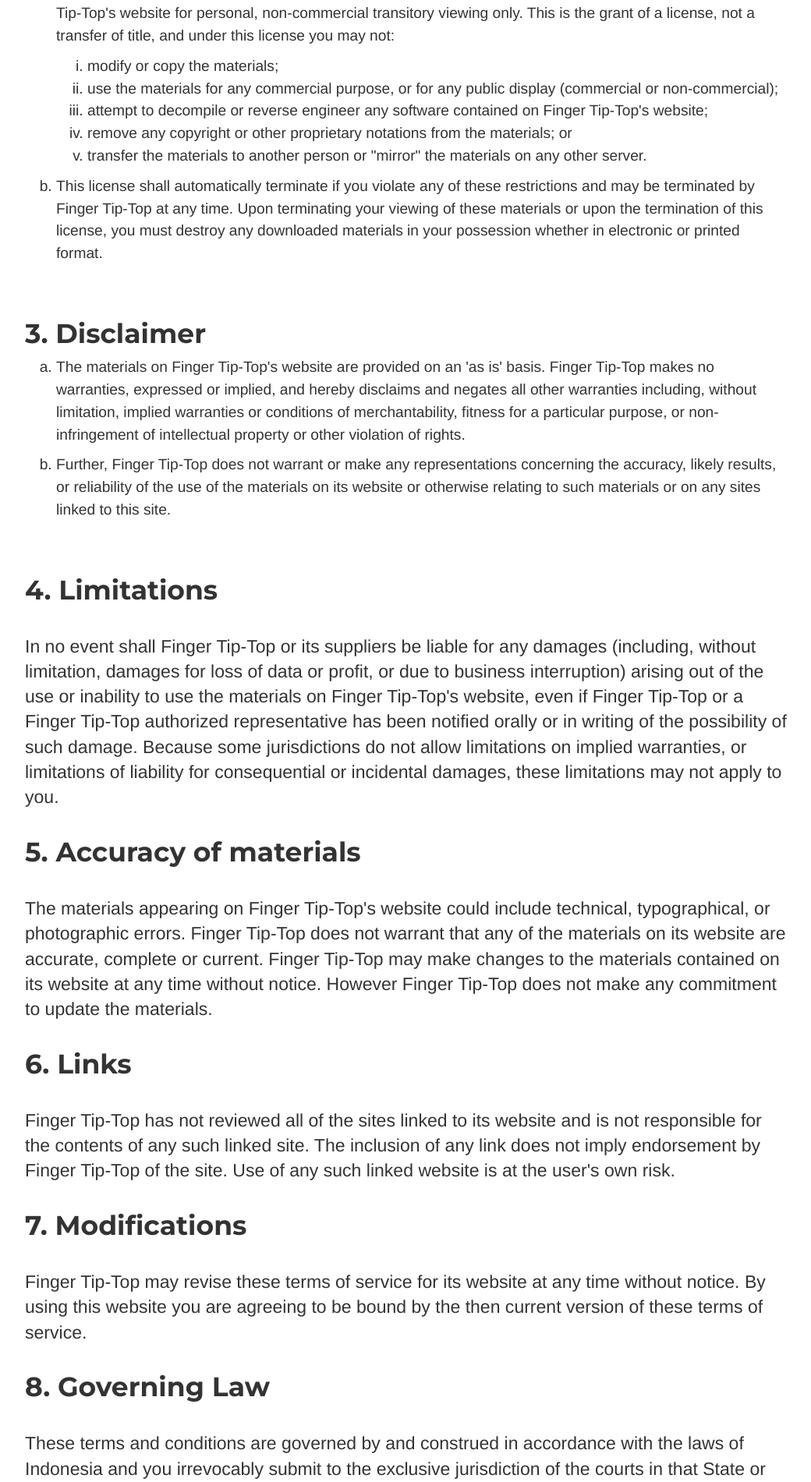
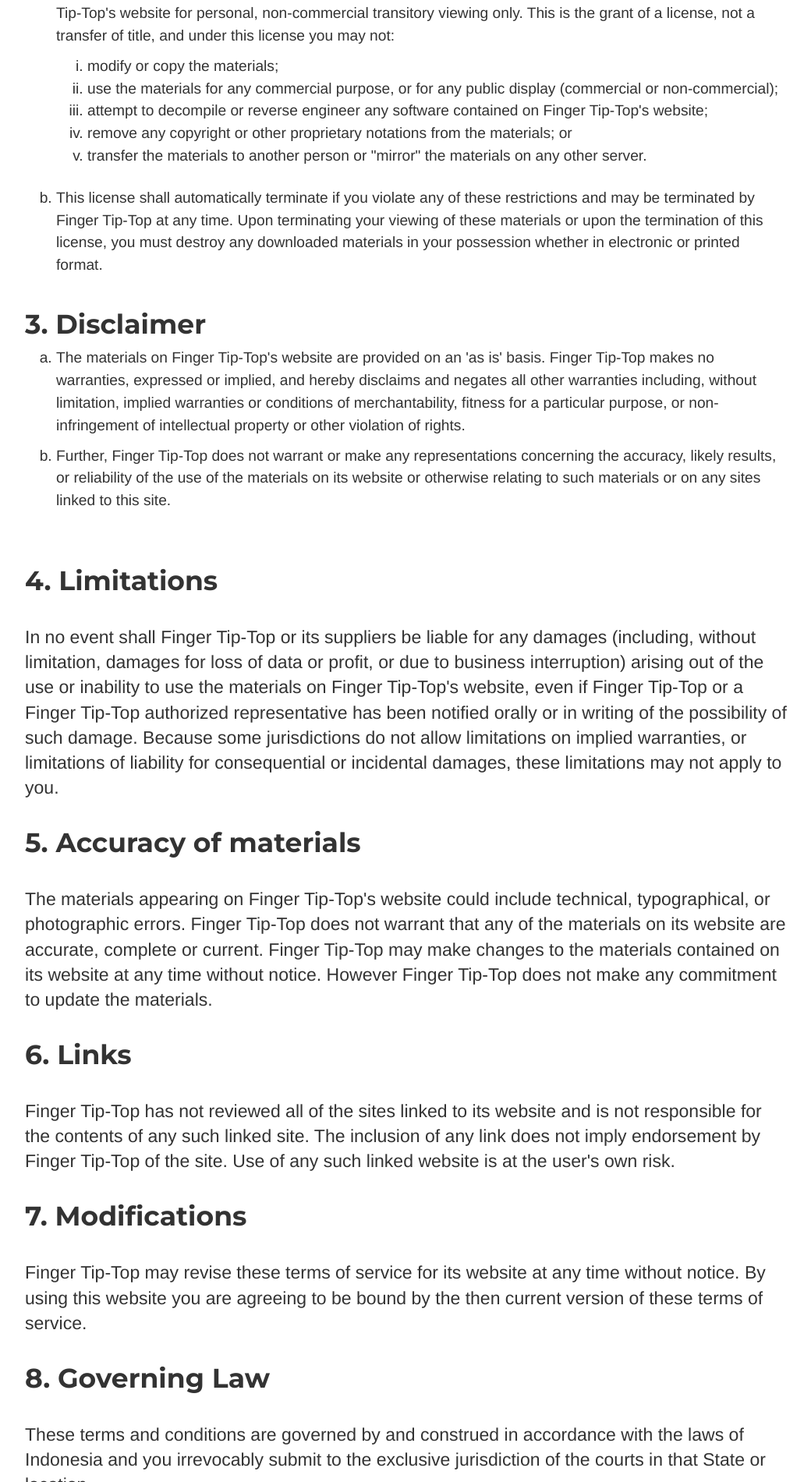
Before and after one commit to ariesti/ariesti.github.io, a Jekyll site: the page built from terms/policies.html, in a window 1280 px wide. Shown: the part 1700-3601 px from the top of the page at 78% size, without its empty margins (118-1158 px from the left). Built offline with Jekyll 4.4.1, drawn with Linux system fonts in a browser that asks for light colours.

Commit message:
Update policies.html

```diff
--- a/terms/policies.html
+++ b/terms/policies.html
@@ -30,9 +30,9 @@
        <li>transfer the materials to another person or "mirror" the materials on any other server.</li>
    </ol>
     </li>
-   <li class="ex2">This license shall automatically terminate if you violate any of these restrictions and may be terminated by Finger Tip-Top at any time. Upon terminating your viewing of these materials or upon the termination of this license, you must destroy any downloaded materials in your possession whether in electronic or printed format.</li>
+   <li class="ex1">This license shall automatically terminate if you violate any of these restrictions and may be terminated by Finger Tip-Top at any time. Upon terminating your viewing of these materials or upon the termination of this license, you must destroy any downloaded materials in your possession whether in electronic or printed format.</li>
 </ol>
-<h3 class="ex3">3. Disclaimer</h3>
+<h3 class="ex1">3. Disclaimer</h3>
 <ol class="b">
    <li>The materials on Finger Tip-Top's website are provided on an 'as is' basis. Finger Tip-Top makes no warranties, expressed or implied, and hereby disclaims and negates all other warranties including, without limitation, implied warranties or conditions of merchantability, fitness for a particular purpose, or non-infringement of intellectual property or other violation of rights.</li>
    <li class="ex2">Further, Finger Tip-Top does not warrant or make any representations concerning the accuracy, likely results, or reliability of the use of the materials on its website or otherwise relating to such materials or on any sites linked to this site.</li>
```
